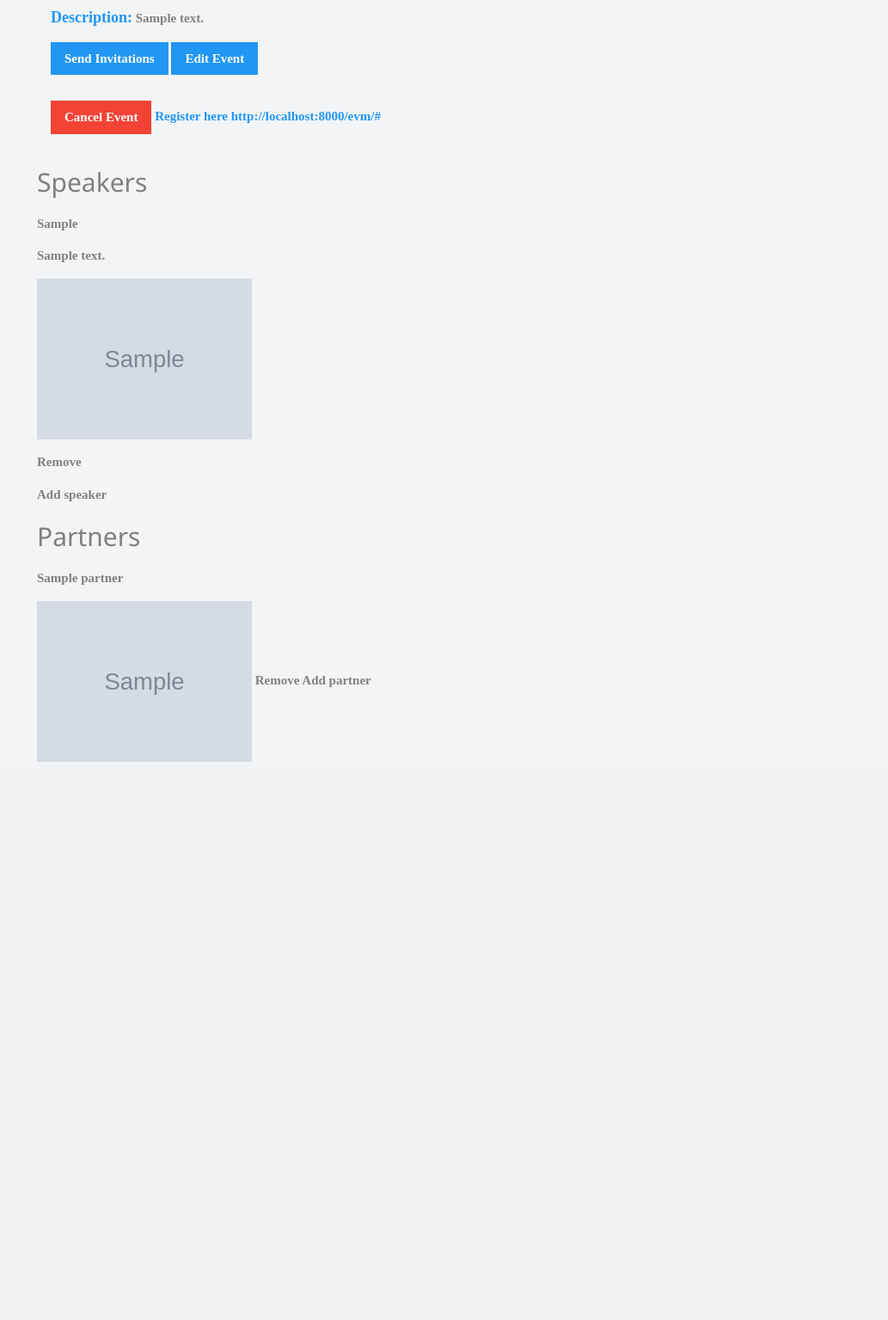
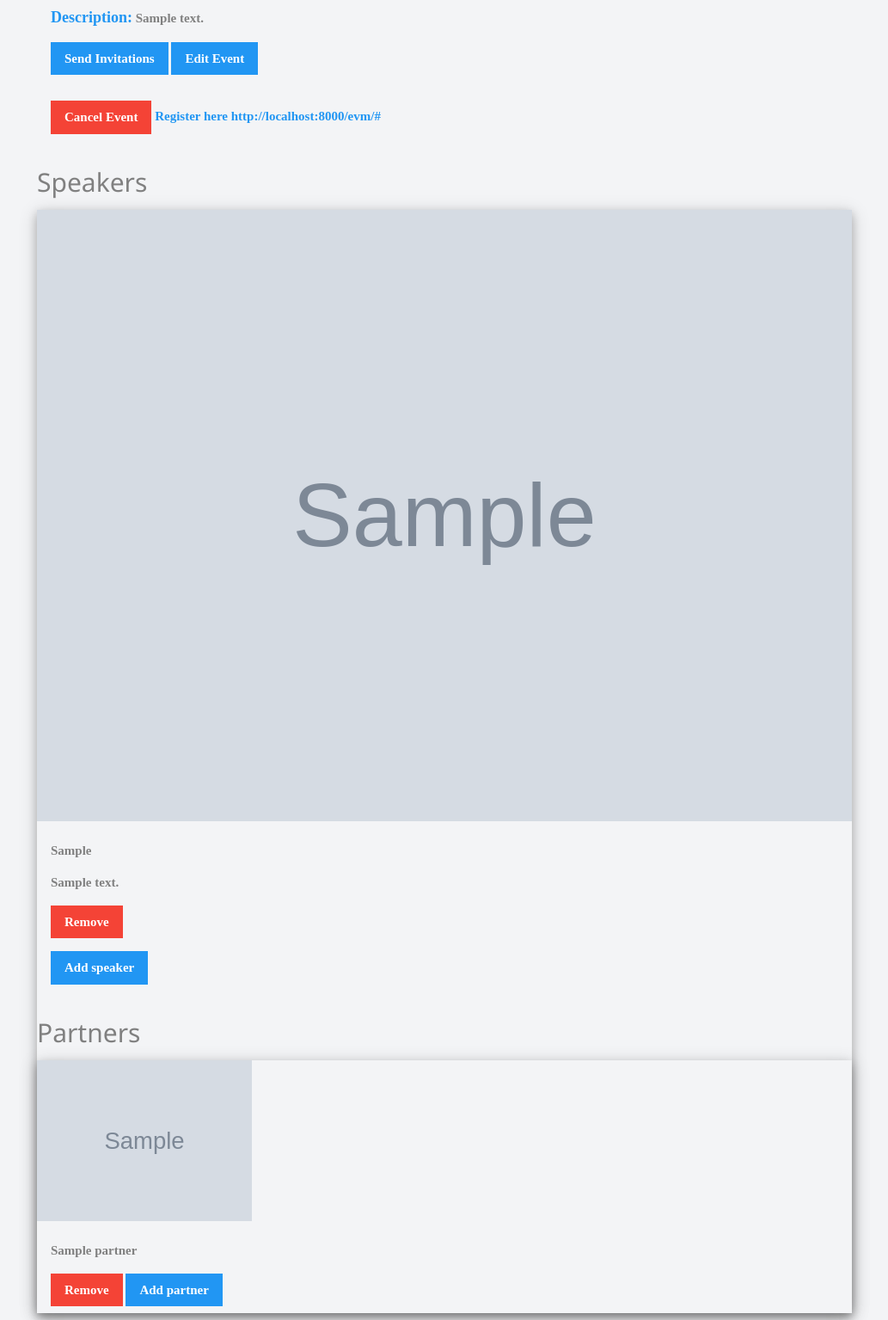
Before and after one commit to Firebreather-heart/events, a Django app: template event_manager/templates/detail.html in a window 1280 px wide. Shown: the part 959-2494 px from the top of the page at 86% size, without its empty margins (123-1156 px from the left). Before the commit the page ends 1845 px from the top, so only its background shows below. Run offline with Django 4.2, Linux system fonts and the light colour scheme; the template is opened without the code that fills it: values that come from a table or form of the project are taken from there, others are empty; tables that the repository leaves empty hold one stand-in row (values such as "Sample post"); grey boxes marked "Sample" are stand-in pictures; parts of the project's set-up code (start-up, migrations or seed data) failed here and were passed over.

Commit message:
from termux

```diff
--- a/event_manager/templates/create.html
+++ b/event_manager/templates/create.html
@@ -7,7 +7,7 @@
         {% if user_form.subject.errors %}
         <ol>
             {% for error in user_form.subject.errors %}
-            <li><strong>{{ error|escape }}</strong></li>
+            <li><strong class="w3-red">{{ error|escape }}</strong></li>
             {% endfor %}
         </ol>
         {% endif %}
--- a/event_manager/templates/detail.html
+++ b/event_manager/templates/detail.html
@@ -3,7 +3,7 @@
 <div class="">
     <div>
         {% if event.img %}
-        <img src="{{ event.img.url }}" alt="{{ event.theme }} image" width="100%">
+        <img class="w3-image" src="{{ event.img.url }}" alt="{{ event.theme }} image" width="100%">
         {% endif %}
         <div class="w3-padding">
             <p><span class="w3-text-blue w3-large">Theme:</span> {{ event.theme }}</p>
@@ -26,26 +26,33 @@
     <div>
         <h2>Speakers</h2>
         {% for speaker in speakers %}
+        <div class="w3-card-4">
+          <img class="w3-image" src="{%if speaker.img %}{{ speaker.img.url }}{% endif %}" width="100%" alt="">
+        <div class="w3-padding">
            <p>{{speaker.fn}}</p>
            <p>{{speaker.bio}}</p>
-        <img src="{%if speaker.img %}{{ speaker.img.url }}{% endif %}" width="250px" alt="">
-        <p><a href="{% url 'del_s' event.link speaker.id %}">Remove</a></p>
+           <p><a class="w3-button w3-red" href="{% url 'del_s' event.link speaker.id %}">Remove</a></p>
            {%empty%}
            <p>No speakers added for this event</p>
+        </div>
+      </div>
         {% endfor %}
-        <p><a href="{% url 'add_speaker' event.link %}">Add speaker</a></p>
-
+        <p><a class="w3-button w3-blue" href="{% url 'add_speaker' event.link %}">Add speaker</a></p>
    </div>
     <div>
         <h2>Partners</h2>
         {% for partner in partners %}
+      <div class="w3-card-4">
+        <img class="w3-image" src="{%if partner.img %}{{partner.img.url}}{% endif %}" width="250px" alt="">
+        <div class="w3-padding">
             <p>{{partner.name}}</p>
-        <img src="{%if partner.img %}{{partner.img.url}}{% endif %}" width="250px" alt="">
-        <a href="{% url 'del_p' event.link partner.id %}">Remove</a>
+            <a class="w3-button w3-red"  href="{% url 'del_p' event.link partner.id %}">Remove</a>
              {%empty%}
               <p>No partners added for this event</p>
+        </div>
+     </div>
         {% endfor %}
-        <a href="{% url 'add_partner' event.link %}">Add partner</a>
+        <a class="w3-button w3-blue" href="{% url 'add_partner' event.link %}">Add partner</a>
 
     </div>
 </div>
--- a/event_manager/templates/event.html
+++ b/event_manager/templates/event.html
@@ -6,8 +6,8 @@
     </div>
     {% for event in events %}
     <div class="w3-row w3-mobile">
-        <div class="s1 m4 w3-card w3-margin-bottom w3-round-small">
-            <img src="{{event.img.url}}" alt="event flyer" width="100%" class="w3-hover-opacity">
+        <div class="s1 m4 w3-card bb w3-margin-bottom w3-round-small">
+            <img class="w3-image" src="{{event.img.url}}" alt="event flyer" width="100%" class="w3-hover-opacity">
             <div class="w3-padding">
                 <h3 class="e-theme">{{event.theme}}</h3>
                 <h4 class="date">{{event.date}} - {{event.start}} / {{event.attendee.count}} Registered</h4>
--- a/event_manager/views.py
+++ b/event_manager/views.py
@@ -132,7 +132,7 @@ def new_speaker(request, link):
         return redirect('event_detail', link=link)
     else:
         form = SpeakerForm()
-        form = form.add_link(link)
+      #  form = form.add_link(link)
     ctx = {
         'form': form,
         'event': Event.objects.get(link=link)
--- a/static/style.css
+++ b/static/style.css
@@ -59,6 +59,10 @@
         width: 100%;
         background-color: rgb(220, 229, 235);
         border-radius: 5px;
+    }
+    .bb {
+        /*border-bottom: 0.01px solid #fff;*/
+        box-shadow: 0px 1px aliceblue;
     }
 }
 
```
Also changed, not shown: event_manager/forms.py (+6 -5 lines), event_manager/templates/speaker.html (+11 -6 lines), media/media/IMG_20220904_223356_171.jpg (added), media/media/speakers/IMG_20210119_083256_QnCaOKl.jpg (added), media/media/speakers/IMG_20210119_083256_atbDFmS.jpg (added), media/media/wallpaperflare.com_wallpaper_6_byMpFEG.jpg (added), 1 other file. Lines whose indentation alone changed are shown as unchanged.
